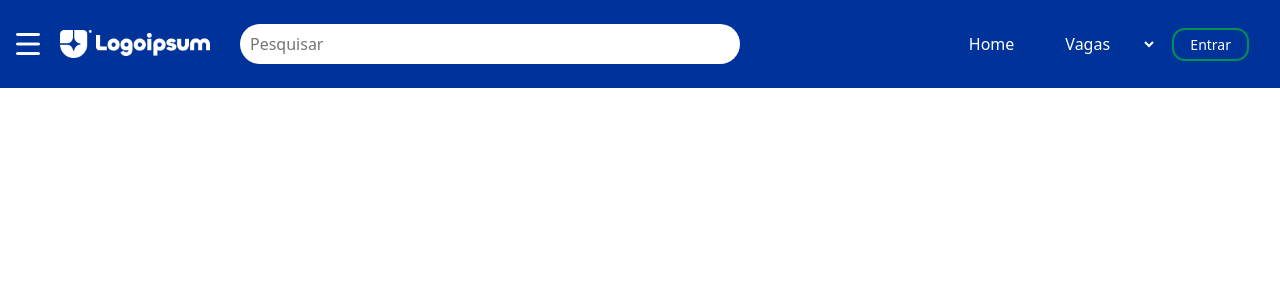
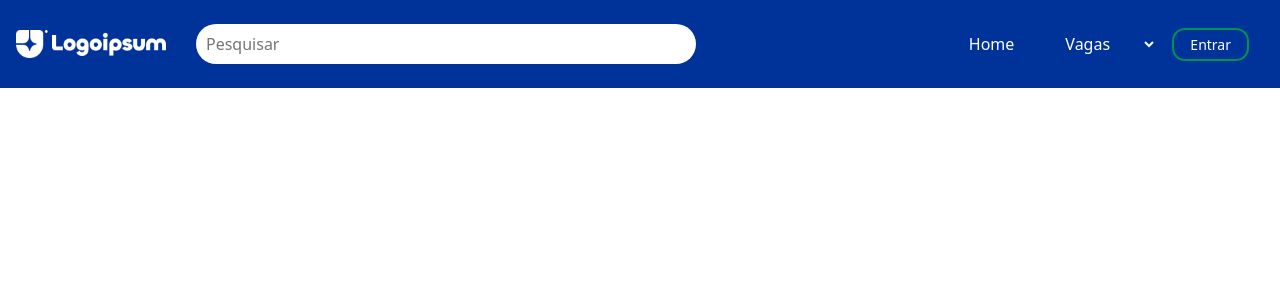
Before and after one commit to SilmaraAlmeida/projetoExtensao, a PHP site: template app/View/comuns/cabecalho.php in a window 1280 px wide. Shown: the top 300 px of the page. Run offline with PHP 8.4, Linux system fonts and the light colour scheme; the template is opened without the code that fills it, so the values that code supplies are empty.

Commit message:
menu retirado da home (será acessível somente para pessoas logadas)

```diff
--- a/app/View/comuns/cabecalho.php
+++ b/app/View/comuns/cabecalho.php
@@ -20,9 +20,10 @@
     </head>
     <body>
         <nav class="navbar bg-body-tertiary px-3 mb-3 p-4 header">
-            <div class="menuHamburger">
+            <!-- menu só será exibido após o login -->
+            <!-- <div class="menuHamburger">
                 <img src="<?= baseUrl() ?>/assets/img/menu.png" alt="Ícone menu" onclick="toggleMenu()">
-            </div>
+            </div> -->
 
             <div class="logo">
                 <img src="<?= baseUrl() ?>/assets/img/logo.png" alt="Logo">
```
